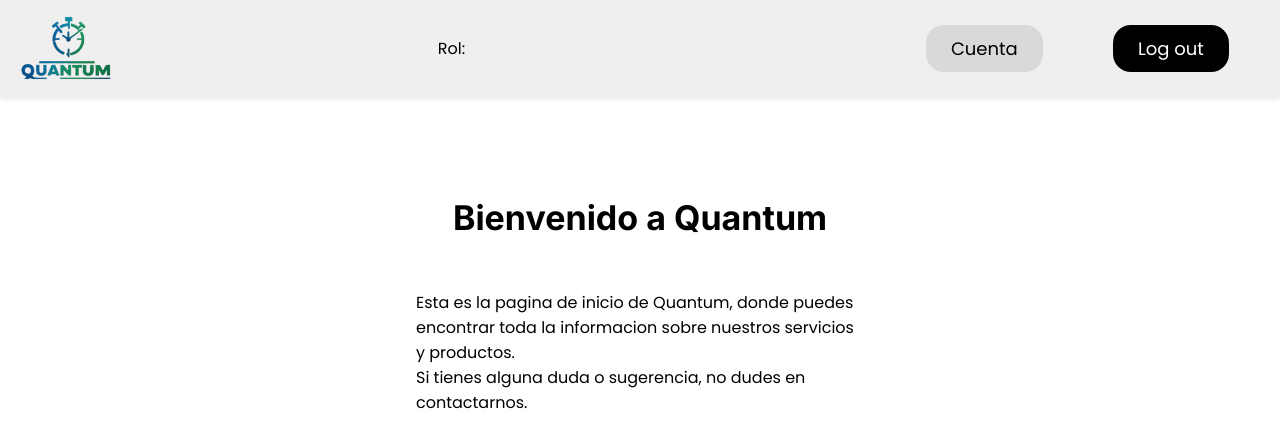
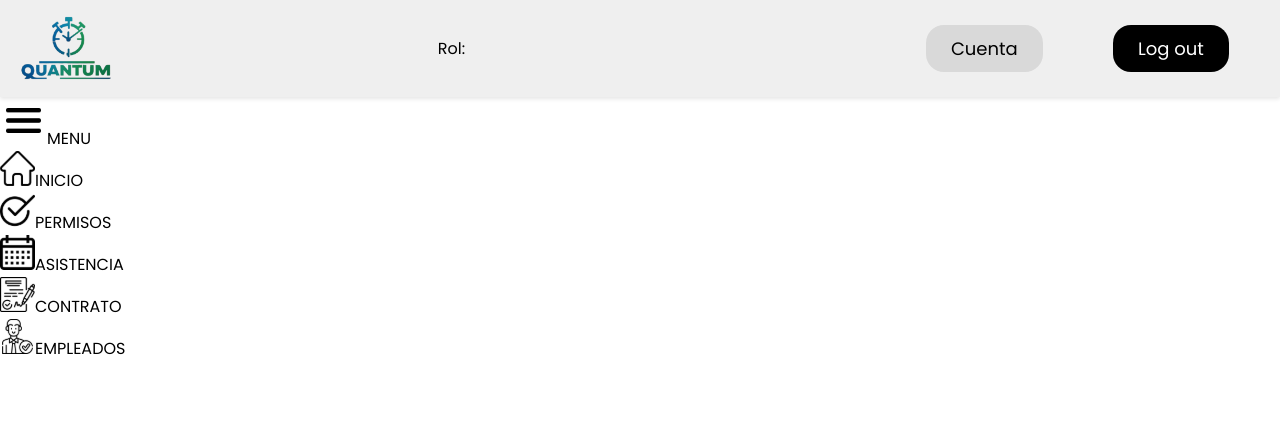
Before and after one commit to T0rricelly/mookup_quantum, a React (Vite) app: page / in a window 1280 px wide. Shown: the top 448 px of the page. Built offline with nearby package versions, Linux system fonts and the light colour scheme.

Commit message:
Base menu

```diff
--- a/src/components/components_home/Home.jsx
+++ b/src/components/components_home/Home.jsx
@@ -1,16 +1,13 @@
-import React from 'react'
-import { Header } from './Header_home.jsx'
+import Menu from "./menu.jsx";
+import Header from "./Header_home.jsx";
 
 export const Home = () => {
-    return (
-        <>
-            <Header />
-            <main className='container'>
-                <h2 className='container__title'>Bienvenido a Quantum</h2>
-                <p className='container__text'>Esta es la pagina de inicio de Quantum, donde puedes encontrar toda la informacion sobre nuestros servicios y productos.</p>
-                <p className='container__text'>Si tienes alguna duda o sugerencia, no dudes en contactarnos.</p>
-            </main>
-        </>
-    )
-}
-export default Home
+  return (
+    <>
+      <Header />
+
+      <Menu />
+    </>
+  );
+};
+export default Home;
--- /dev/null
+++ b/src/components/components_home/menu.jsx
@@ -0,0 +1,20 @@
+import Barras from '../../assets/icons/menu_bars.svg'
+import Casa from '../../assets/icons/home.svg'
+import Check from '../../assets/icons/check.svg'
+import Cal from '../../assets/icons/calendar.svg'
+import Contra from '../../assets/icons/sign.svg'
+import Emp from '../../assets/icons/employe.svg'
+export const Menu = () => {
+  return (
+    <ul>
+        <li><img src={Barras} alt="Barras_menu" />MENU</li>
+        <li><img src={Casa} alt="Casa" />INICIO</li>
+        <li><img src={Check} alt="Check" />PERMISOS</li>
+        <li><img src={Cal} alt="Calendario" />ASISTENCIA</li>
+        <li><img src={Contra} alt="Hoja" />CONTRATO</li>
+        <li><img src={Emp} alt="Empleado" />EMPLEADOS</li>
+    </ul>
+  )
+}
+
+export default Menu
```
